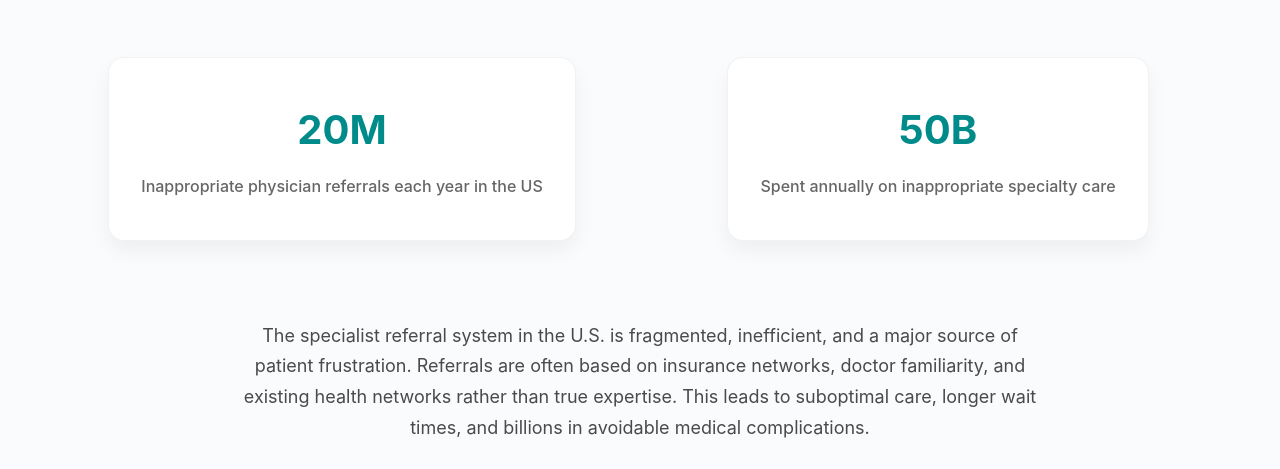
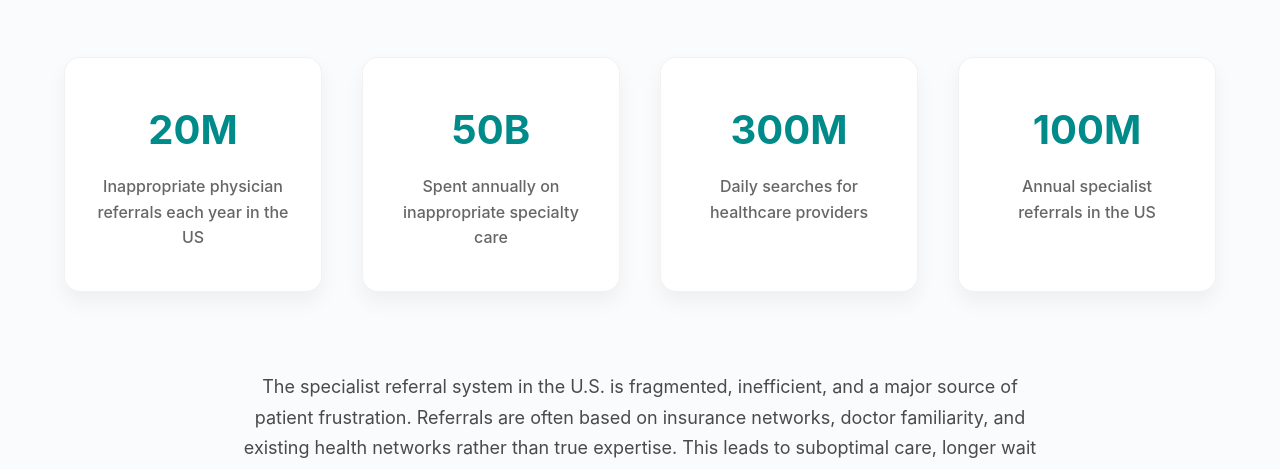
Before and after one commit to joeylane729/MDConcierge.ai, a plain HTML site: page index.html in a window 1280 px wide. Shown: the part 778-1247 px from the top of the page. Drawn offline with Linux system fonts and the light colour scheme.

Commit message:
Add missing statistics to healthcare referral crisis section

```diff
--- a/index.html
+++ b/index.html
@@ -525,6 +525,14 @@
                     <div class="stat-number">50B</div>
                     <div class="stat-label">Spent annually on inappropriate specialty care</div>
                 </div>
+                <div class="stat-card">
+                    <div class="stat-number">300M</div>
+                    <div class="stat-label">Daily searches for healthcare providers</div>
+                </div>
+                <div class="stat-card">
+                    <div class="stat-number">100M</div>
+                    <div class="stat-label">Annual specialist referrals in the US</div>
+                </div>
             </div>
 
             <div class="problem-text">
```
